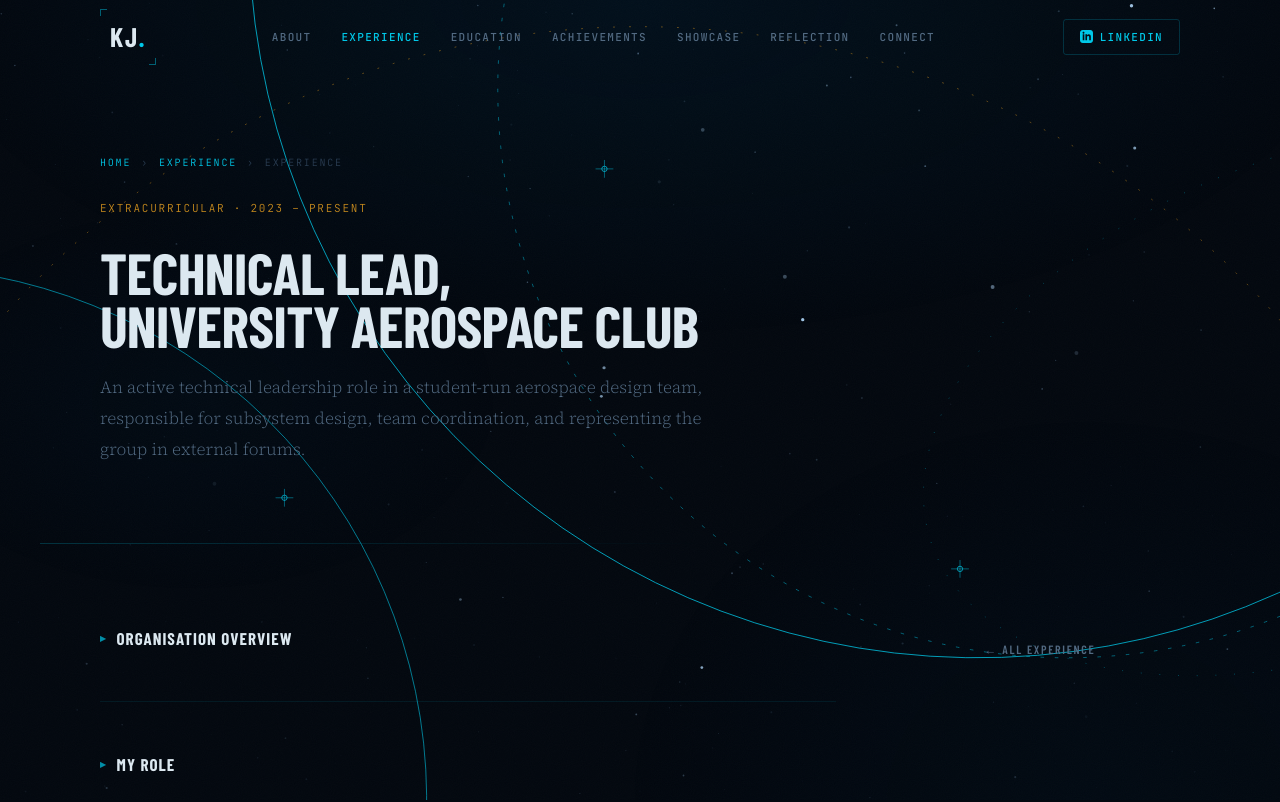
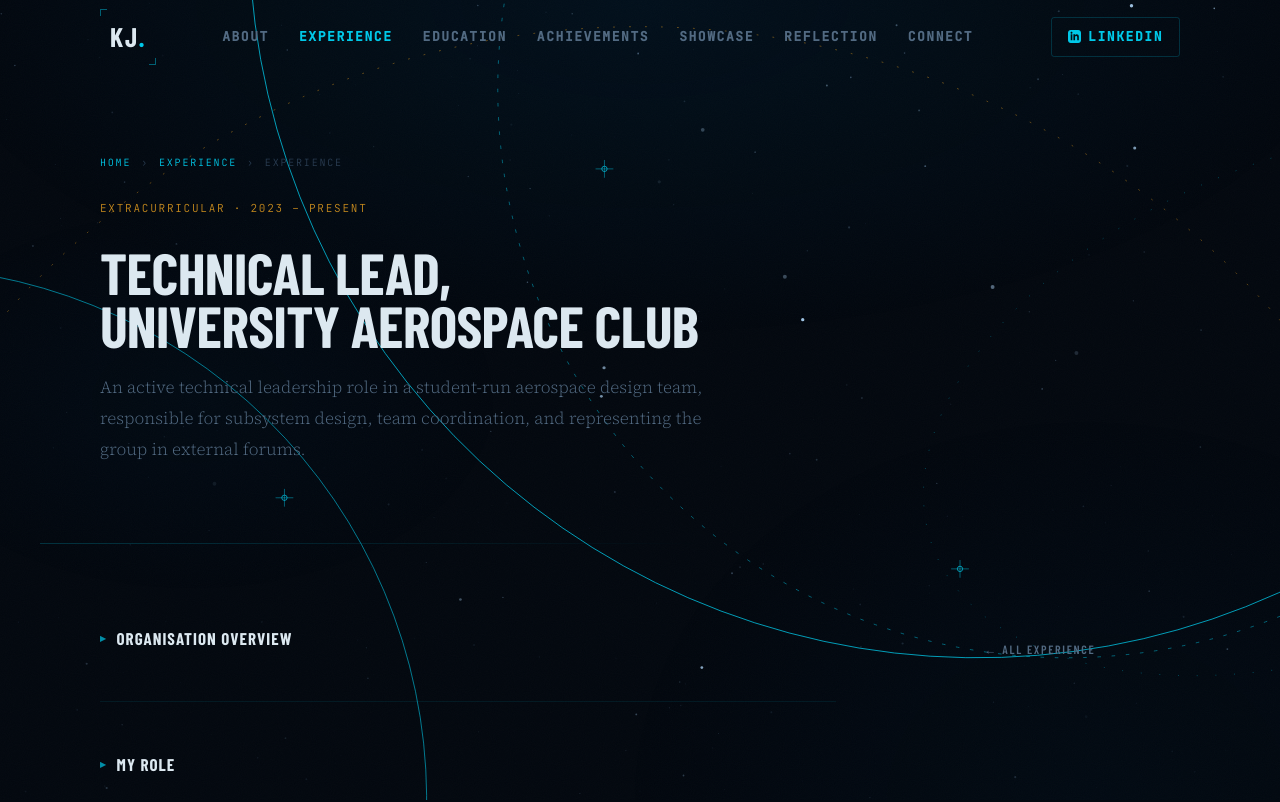
Before and after one commit to jazzhatcoder/jazzhatcoder.github.io, a plain HTML site: page pages/exp-club.html in a window 1280 px wide. Shown: the top 802 px of the page. Drawn offline with nearby package versions, Linux system fonts and the light colour scheme; a web font is replaced by a local one.

Commit message:
fixing header weight strikes again pt2

```diff
--- a/css/main.css
+++ b/css/main.css
@@ -294,8 +294,8 @@ section {
 }
 .header-nav a {
   font-family: var(--font-mono);
-  font-size: 11px;
-  font-weight: 500;
+  font-size: 13px;
+  font-weight: 600;
   letter-spacing: 0.12em;
   text-transform: uppercase;
   color: var(--text-muted);
@@ -313,8 +313,8 @@ section {
   align-items: center;
   gap: 7px;
   font-family: var(--font-mono);
-  font-size: 11px;
-  font-weight: 500;
+  font-size: 13px;
+  font-weight: 600;
   letter-spacing: 0.12em;
   text-transform: uppercase;
   color: var(--cyan);
@@ -363,7 +363,7 @@ section {
 .mobile-nav a {
   font-family: var(--font-hud);
   font-size: 32px;
-  font-weight: 700;
+  font-weight: 600;
   letter-spacing: 0.04em;
   text-transform: uppercase;
   color: var(--text-mid);
```
